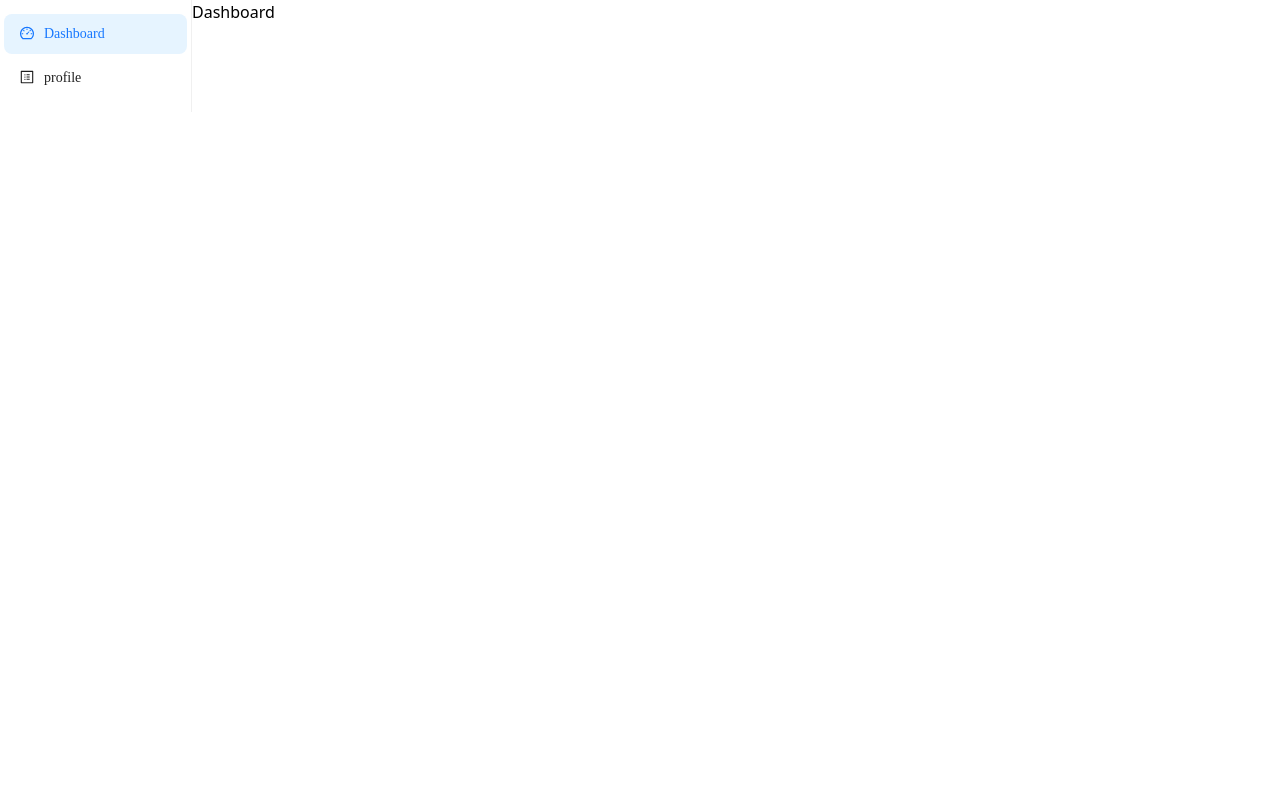
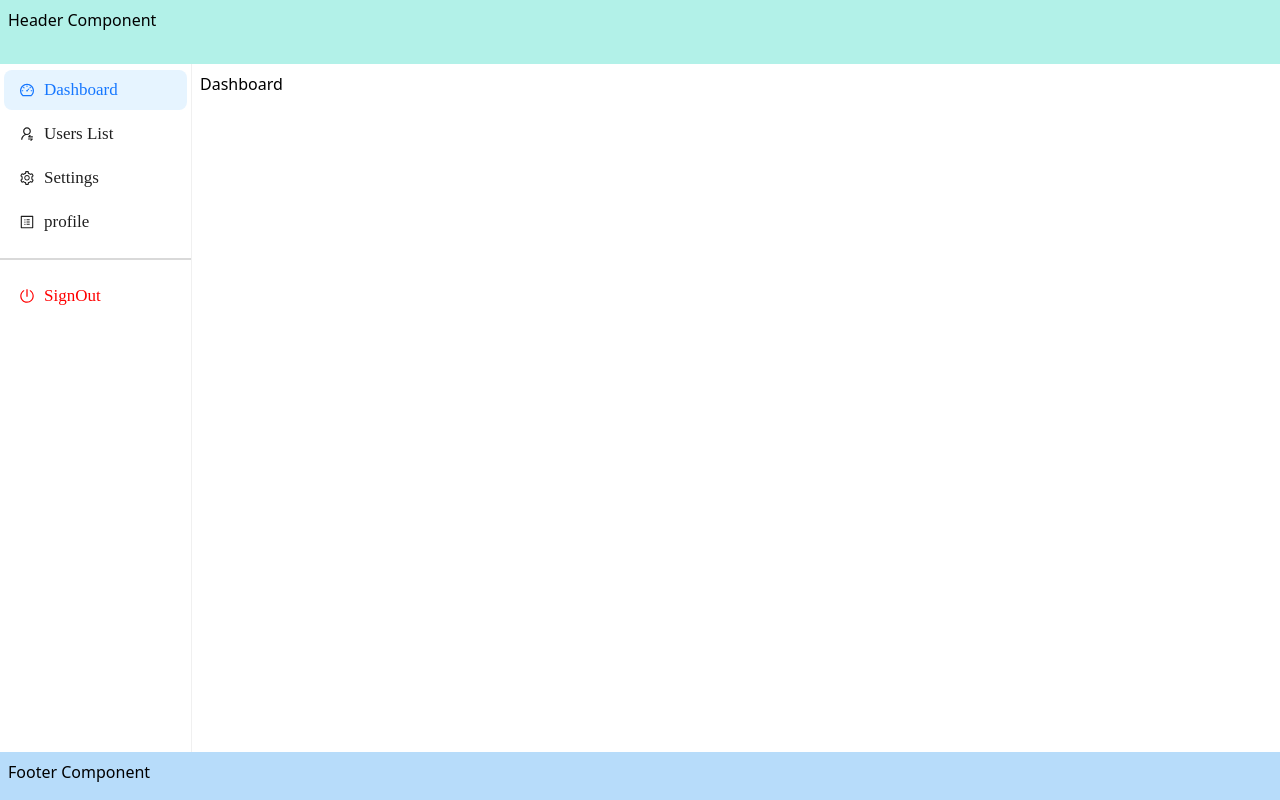
Before and after one commit to DRAHUL-30/Node-crash-course, a React (Vite) app in the folder frontEnd/: page /dashboard in a window 1280 px wide. Built offline with nearby package versions, Linux system fonts and the light colour scheme.

Commit message:
base layout completed

```diff
--- a/frontEnd/src/Components/Features/Routes/RouteComponent.tsx
+++ b/frontEnd/src/Components/Features/Routes/RouteComponent.tsx
@@ -1,9 +1,13 @@
 import { Login } from "../../Login/Login";
 import { Dashboard } from "../../Sections/Dashboard/Dashboard";
 import { Profile } from "../../Sections/Profile/Profile";
+import { Settings } from "../../Sections/Settings/Settings";
+import { UsersList } from "../../Sections/UsersList/UsersList";
 
 export const Components = {
   Login,
   Dashboard,
   Profile,
+  Settings,
+  UsersList,
 };
--- a/frontEnd/src/Components/Features/Routes/RouteName.tsx
+++ b/frontEnd/src/Components/Features/Routes/RouteName.tsx
@@ -1,5 +1,7 @@
 export const routeNames = {
-    login: '/login',
-    dashboard: '/dashboard',
-    profile: '/profile'
-}
+  login: "/login",
+  dashboard: "/dashboard",
+  profile: "/profile",
+  settings: "/settings",
+  userslist: "/userslist"
+};
--- a/frontEnd/src/Components/Features/Routes/RouterPage.tsx
+++ b/frontEnd/src/Components/Features/Routes/RouterPage.tsx
@@ -5,14 +5,16 @@ import { Components } from './RouteComponent';
 import { Layout } from '../../Layout/Layout';
 
 export const RouterPage = () => {
-  const { Login, Dashboard, Profile } = Components;
+  const { Login, Dashboard, Profile, Settings, UsersList } = Components;
   return (
     <BrowserRouter>
       <Routes >
         <Route path={routeNames.login} element={<Login />} />
         <Route path="/" element={<Navigate replace={true} to={routeNames.dashboard} />} />
-        <Route path={routeNames.dashboard} element={<Layout children={<Dashboard /> } />} />
-        <Route path={routeNames.profile} element={<Layout children={<Profile /> } />} />
+        <Route path={routeNames.dashboard} element={<Layout children={<Dashboard />} />} />
+        <Route path={routeNames.userslist} element={<Layout children={<UsersList /> } />} />
+        <Route path={routeNames.profile} element={<Layout children={<Profile />} />} />
+        <Route path={routeNames.settings} element={<Layout children={<Settings /> } />} />
         {/* <Route path='/:dashboard' element={<Dashboard />} /> */}
         {/* <Route path='/:dashboard' element={<AuthHOC children={<Dashboard />} />} /> */}
         {/* <Route path='/:dashboard/:page' element={<AuthHOC children={<Dashboard />} />} /> */}
--- a/frontEnd/src/Components/Layout/Layout.tsx
+++ b/frontEnd/src/Components/Layout/Layout.tsx
@@ -2,6 +2,7 @@ import React from 'react';
 import { Space, Menu } from 'antd';
 import { items } from './MenuItems';
 import { useNavigate } from 'react-router-dom';
+import { WrapperComponent } from '../Sections/WrapperComponent/WrapperComponent';
 
 interface LayoutProps{
     children:React.ReactElement
@@ -10,16 +11,18 @@ interface LayoutProps{
 export const Layout = ({ children }: LayoutProps) => {
   const navigate = useNavigate();
     return (
-    <div className="flex">
+      <WrapperComponent>
+        <div className="h-[86%] flex">
           <Menu
             onClick={({ key }) => {
-          navigate(key);
+              if(key!=="/signout") navigate(key);
             }}
             defaultSelectedKeys={[window.location.pathname]}
             items={items}
-        style={{ width: "15%", padding: "10px 0" }}
+            style={{ width: "15%", padding: "2px 0", fontSize: '17px' }}
           ></Menu>
-      {children}
+          <div className='p-2'>{children}</div>
         </div>
+      </WrapperComponent>
     );
 };
--- a/frontEnd/src/Components/Layout/MenuItems.tsx
+++ b/frontEnd/src/Components/Layout/MenuItems.tsx
@@ -1,69 +1,88 @@
-import { MenuProps } from "antd";
 import {
-  AppstoreOutlined,
-  MailOutlined,
   SettingOutlined,
-  HomeOutlined,
   DashboardOutlined,
   UserSwitchOutlined,
   ProfileOutlined,
   PoweroffOutlined
 } from "@ant-design/icons";
 
-export const items: MenuProps["items"] = [
+type MenuItemType = {
+  label: string;
+  key: string;
+  icon: React.ReactNode;
+};
+
+type DividerType = {
+  type: "divider";
+  style?: React.CSSProperties;
+};
+
+const dividerItem: DividerType = {
+  type: "divider",
+  style: {
+    margin: "16px 0",
+    border: "1px solid #d9d9d9",
+  },
+};
+
+export const items: (MenuItemType | DividerType)[] = [
   {
     label: "Dashboard",
     key: "/dashboard",
     icon: <DashboardOutlined />,
   },
+  {
+    label: "Users List",
+    key: "/userslist",
+    icon: <UserSwitchOutlined />,
+  },
+  {
+    label: "Settings",
+    key: "/settings",
+    icon: <SettingOutlined />,
+    // children: [
     //   {
-//     label: "Users List",
-//     key: "/userlist",
-//     icon: <UserSwitchOutlined />,
-//   },
-//   {
-//     label: "Settings",
-//     key: "/settings",
-//     icon: <SettingOutlined />,
+    //     type: "group",
+    //     label: "Item 1",
     //     children: [
     //       {
-//         type: "group",
-//         label: "Item 1",
-//         children: [
-//           {
-//             label: "Option 1",
-//             key: "setting:1",
-//           },
-//           {
-//             label: "Option 2",
-//             key: "setting:2",
-//           },
-//         ],
+    //         label: "Option 1",
+    //         key: "setting:1",
     //       },
     //       {
-//         type: "group",
-//         label: "Item 2",
-//         children: [
-//           {
-//             label: "Option 3",
-//             key: "setting:3",
-//           },
-//           {
-//             label: "Option 4",
-//             key: "setting:4",
-//           },
-//         ],
+    //         label: "Option 2",
+    //         key: "setting:2",
     //       },
     //     ],
     //   },
+    //   {
+    //     type: "group",
+    //     label: "Item 2",
+    //     children: [
+    //       {
+    //         label: "Option 3",
+    //         key: "setting:3",
+    //       },
+    //       {
+    //         label: "Option 4",
+    //         key: "setting:4",
+    //       },
+    //     ],
+    //   },
+    // ],
+  },
   {
     label: "profile",
     key: "/profile",
     icon: <ProfileOutlined />,
   },
-//   {
-//     label: "SignOut",
-//     key: "/signout",
-//     icon: <PoweroffOutlined />,
-//   },
+  dividerItem,
+  {
+    label: "SignOut",
+    key: "/signout",
+    icon: <PoweroffOutlined />,
+    style: {
+      color: "red", // Customize the color as needed
+    },
+  },
 ];
--- /dev/null
+++ b/frontEnd/src/Components/Sections/Settings/Settings.tsx
@@ -0,0 +1,7 @@
+import React from 'react'
+
+export const Settings = () => {
+  return (
+    <div>Settings</div>
+  )
+}
--- /dev/null
+++ b/frontEnd/src/Components/Sections/UsersList/UsersList.tsx
@@ -0,0 +1,7 @@
+import React from 'react'
+
+export const UsersList = () => {
+  return (
+    <div>UsersList</div>
+  )
+}
--- a/frontEnd/src/Components/Sections/WrapperComponent/WrapperComponent.tsx
+++ b/frontEnd/src/Components/Sections/WrapperComponent/WrapperComponent.tsx
@@ -1,7 +1,28 @@
-import React from 'react'
+import React from 'react';
 
-export const WrapperComponent = () => {
+interface WrapperComponentProps {
+  children: React.ReactElement;
+}
+
+export const WrapperComponent = ({ children }: WrapperComponentProps) => {
+  return(
+    <div className="h-[100vh] flex flex-col justify-between">
+        <Header />
+        {children}
+        <Footer />
+    </div>
+  );
+};
+
+
+const Header = () => {
+    return (
+        <div className='h-[8%] bg-[#b2f1e8] p-2 text-[16px]'>Header Component</div>
+    )
+}
+
+const Footer = () => {
   return (
-    <div>WrapperComponent</div>
-  )
-}
+    <div className="h-[6%] bg-[#b7dcfa] p-2 text-[16px]">Footer Component</div>
+  );
+};
```
Lines whose indentation alone changed are shown as unchanged.
